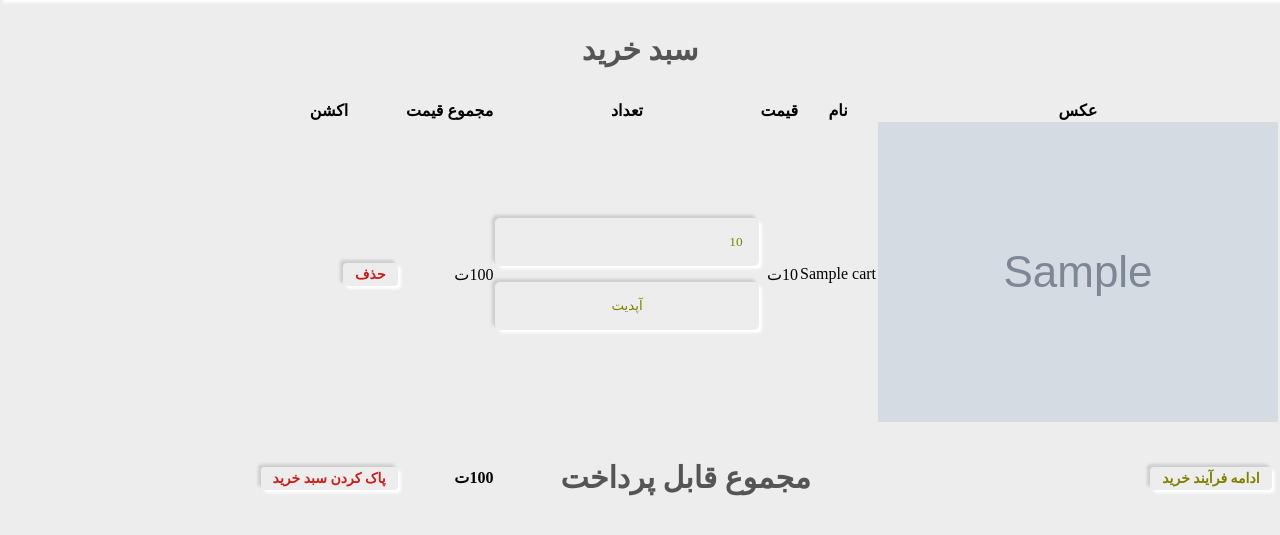
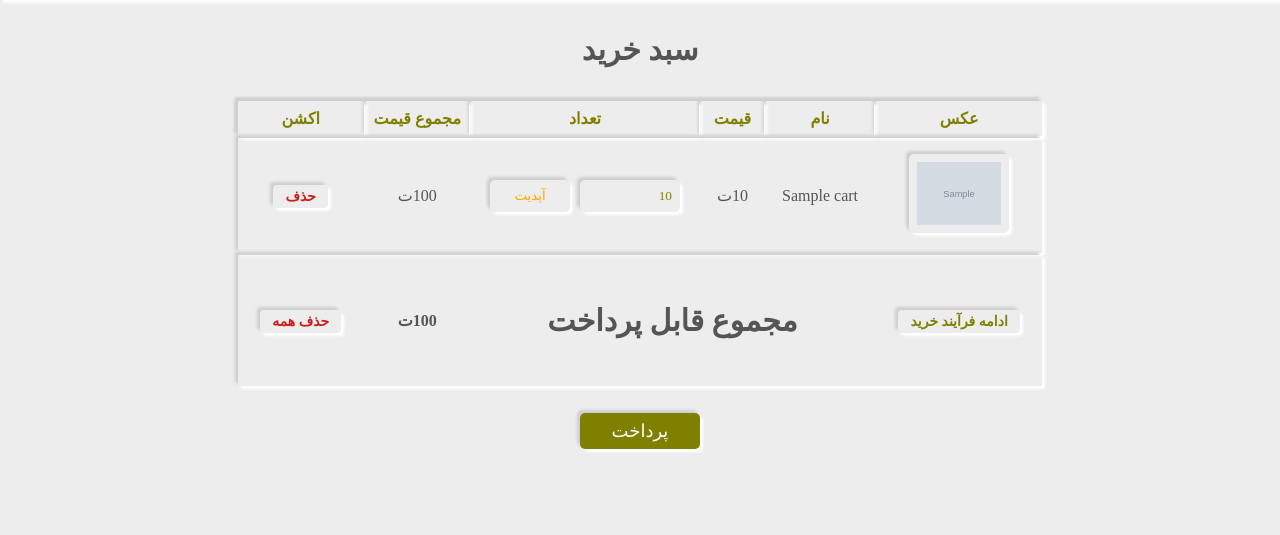
Before and after one commit to Erfan-Asadi/efood, a PHP site: page /cart.php in a window 1280 px wide. Shown: the part 54-589 px from the top of the page. Run offline with PHP 8.4, Linux system fonts and the light colour scheme; tables that the repository leaves empty or names only in its code hold one stand-in row (values such as "Sample post"); grey boxes marked "Sample" are stand-in pictures; data that the repository does not hold is empty; some libraries are stand-ins or nearby versions.

Commit message:
complete cart approach: delete items and update them

```diff
--- a/cart.php
+++ b/cart.php
@@ -1,6 +1,24 @@
 <?php
 include 'connection.php';
 
+if (isset($_POST['update_btn'])) {
+    $update_value = $_POST['update_quantity'];
+    $update_id = $_POST['update_quantity_id'];
+
+    $update_query = mysqli_query($conn, "UPDATE `cart` SET  quantity='$update_value' WHERE id='$update_id'") or die('query failed');
+    if ($update_query) {
+        header('location:cart.php');
+    }
+}
+if (isset($_GET['remove'])) {
+    $remove_id = $_GET['remove'];
+    mysqli_query($conn, "DELETE FROM `cart` WHERE id='$remove_id'");
+    header('location:cart.php');
+}
+if (isset($_GET['delete_all'])) {
+    mysqli_query($conn, "DELETE FROM `cart`");
+    header('location:cart.php');
+}
 
 ?>
 
@@ -57,13 +75,13 @@ include 'connection.php';
                                 </form>
                             </td>
                             <td>
-                                <?php echo $sub_total = number_format($fetch_cart['price'] * $fetch_cart['quantity']) ?>ت
+                                <?php echo $sub_total = $fetch_cart['price'] * $fetch_cart['quantity']; ?>ت
                             </td>
                             <td> <a href="cart.php?remove=<?php echo $fetch_cart['id']; ?>"
                                     onclick="return confirm('محصول از سبد خرید حذف شود؟ ');" class="delete-btn">حذف</a> </td>
                         </tr>
                         <?php
-                        $grand_total = $sub_total;
+                        $grand_total += $sub_total;
                     }
                 }
                 ?>
@@ -75,14 +93,17 @@ include 'connection.php';
                         <h1>مجموع قابل پرداخت</h1>
                     </td>
                     <td style="font-weight: bold">
-                        <?php echo $grand_total ?>ت
+                        <?php echo number_format($grand_total) ?>ت
                     </td>
-                    <td> <a href="cart.php?delete_all=<?php echo $fetch_cart['id']; ?>"
-                            onclick="return confirm('کل سبد خرید پاک شود؟');" class="delete-btn">پاک کردن سبد خرید</a>
+                    <td> <a href="cart.php?delete_all"
+                            onclick="return confirm('کل سبد خرید پاک شود؟');" class="delete-btn">حذف همه</a>
                     </td>
                 </tr>
             </tbody>
         </table>
+        <div class="checkout-btn">
+            <a href="checkout.php" class="btn <?= ($grand_total > 1) ? '' : 'disabled'; ?>">پرداخت</a>
+        </div>
     </div>
 
 </body>
--- a/style.css
+++ b/style.css
@@ -192,10 +192,11 @@ input:hover {
     margin: .5rem 0;
 }
 
-.show-product .product-table th {
+th {
     color: var(--color);
-    padding: .5rem 0;
+    padding: .5rem;
     margin: 1.5rem 0;
+    box-shadow: var(--outer-shadow);
 }
 
 .show-product .product-table :is(th, tr) {
@@ -303,3 +304,88 @@ h1 {
 }
 
 /* products.php */
+/* cart.php  */
+.cart-container {
+    background-color: var(--bg-color);
+    width: 70vw;
+    margin: 0 auto;
+    text-align: center;
+    border-radius: 10px;
+}
+
+.cart-container table {
+    margin: 0 auto;
+}
+.cart-container table tr {
+    padding: 1rem 0;
+    box-shadow: var(--outer-shadow);
+}
+
+.cart-container table tr td {
+    padding: 1rem;
+    font-size: 1rem;
+    color: #555;
+}
+
+
+.cart-container input[type="submit"] {
+    width: 80px;
+    border-radius: 5px;
+    padding: .5rem;
+    cursor: pointer;
+    color: orange;
+}
+
+.product-item-container :is(.delete-btn, .option-btn) {
+    font-size: 15px;
+    border-radius: 5px;
+    padding: .5rem 1rem;
+}
+
+.cart-container .delete-btn:hover {
+    box-shadow: var(--inner-shadow);
+}
+
+.table-bottom {
+    padding: 1rem 2rem;
+}
+
+.table-bottom tr td {
+    border-bottom: none;
+}
+
+.cart-container img {
+    width: 100px;
+    border-radius: 5px;
+    padding: .5rem;
+    box-shadow: var(--outer-shadow);
+}
+
+.cart-container .checkout-btn {
+    text-align: center;
+    margin-top: 2rem;
+}
+
+.checkout-btn a {
+    width: auto;
+    margin: 0 auto;
+    background-color: olive;
+    color: #fff;
+    border-radius: 5px;
+    padding: .5rem 2rem;
+}
+
+.checkout-btn a.disabled {
+    pointer-events: none;
+    opacity: .5;
+    user-select: none;
+    background-color: red;
+}
+
+.quantity input {
+    width: 100px;
+    padding: .5rem;
+    margin: 0 3px;
+}
+
+/* cart.php  */
```
